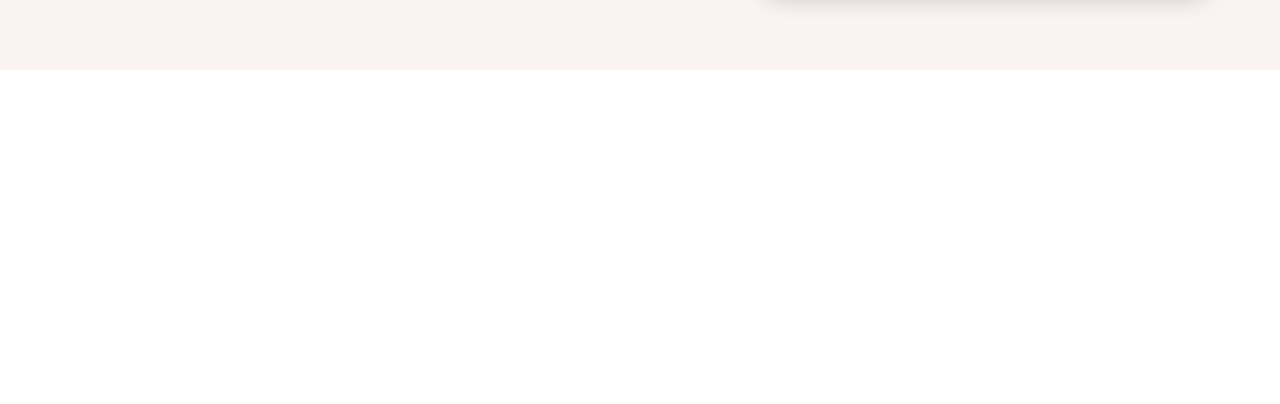
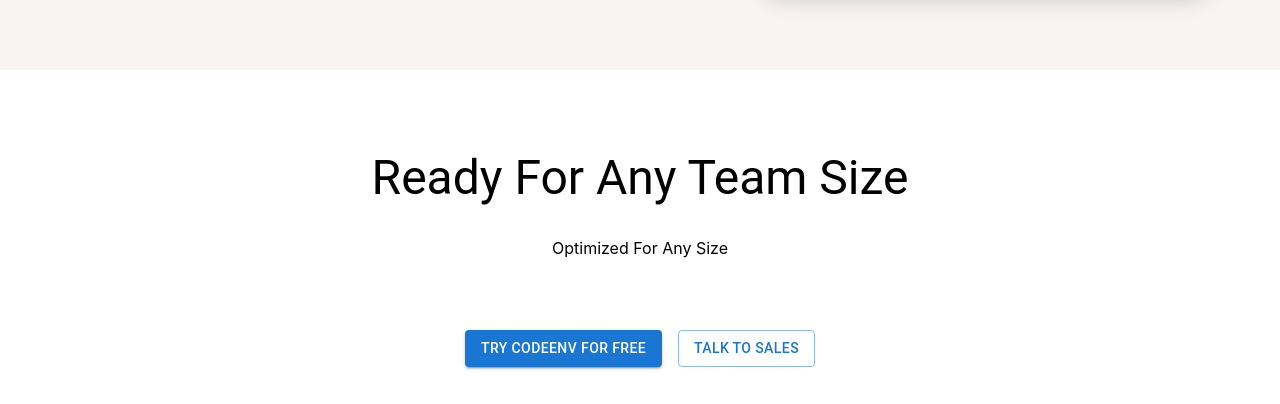
Before and after one commit to vasylpryimakdev/codeenv-platform, a React (Create React App) app: page / in a window 1280 px wide. Shown: the part 2282-2686 px from the top of the page. Before the commit the page ends 2352 px from the top, so only its background shows below. Built offline with nearby package versions, Linux system fonts and the light colour scheme.

Commit message:
feat(layout): add footer and improve header spacing/alignment

```diff
--- a/src/App.js
+++ b/src/App.js
@@ -1,5 +1,6 @@
 import Header from "./Header/Header";
 import Content from "./Content/Content";
+import Footer from "./Footer/Footer";
 
 function App() {
   return (
@@ -10,6 +11,9 @@
       <section>
         <Content />
       </section>
+      <footer>
+        <Footer />
+      </footer>
     </div>
   );
 }
--- /dev/null
+++ b/src/Footer/Footer.jsx
@@ -0,0 +1,31 @@
+import React from "react";
+import { Box, Typography, Button } from "@mui/material";
+
+const Footer = () => {
+  return (
+    <Box sx={{ display: "flex", flexDirection: "column" }}>
+      <Typography variant="h3" sx={{ paddingTop: 10, textAlign: "center" }}>
+        Ready For Any Team Size
+      </Typography>
+
+      <Typography variant="div" sx={{ textAlign: "center", padding: 4 }}>
+        Optimized For Any Size
+      </Typography>
+
+      <Box
+        sx={{
+          display: "flex",
+          maring: "auto",
+          justifyContent: "center",
+          padding: 5,
+          gap: 2,
+        }}
+      >
+        <Button variant="contained">Try CodeEnv For Free</Button>
+        <Button variant="outlined">Talk To Sales</Button>
+      </Box>
+    </Box>
+  );
+};
+
+export default Footer;
--- a/src/Header/Header.jsx
+++ b/src/Header/Header.jsx
@@ -23,10 +23,11 @@
             display: "flex",
             width: "100%",
             alignItems: "center",
+            justifyContent: "space-between",
           }}
         >
-          <ApiIcon sx={{ color: "black" }} />
-          <Box>
+          <Box sx={{ display: "flex", alignItems: "center" }}>
+            <ApiIcon sx={{ color: "black" }} />
             <Tabs component={Link} sx={{ textDecoration: "none" }}>
               {links.map((link, i) => {
                 return (
@@ -47,13 +48,9 @@
               })}
             </Tabs>
           </Box>
-          <Box sx={{ display: "flex", marginLeft: "auto" }}>
-            <Button sx={{ mr: 2 }} variant="outlined">
-              Talk To Us
-            </Button>
-            <Button sx={{ ml: 2 }} variant="contained">
-              Try For Free
-            </Button>
+          <Box sx={{ display: "flex", gap: 2 }}>
+            <Button variant="outlined">Talk To Us</Button>
+            <Button variant="contained">Try For Free</Button>
           </Box>
         </Box>
       </Toolbar>
```
